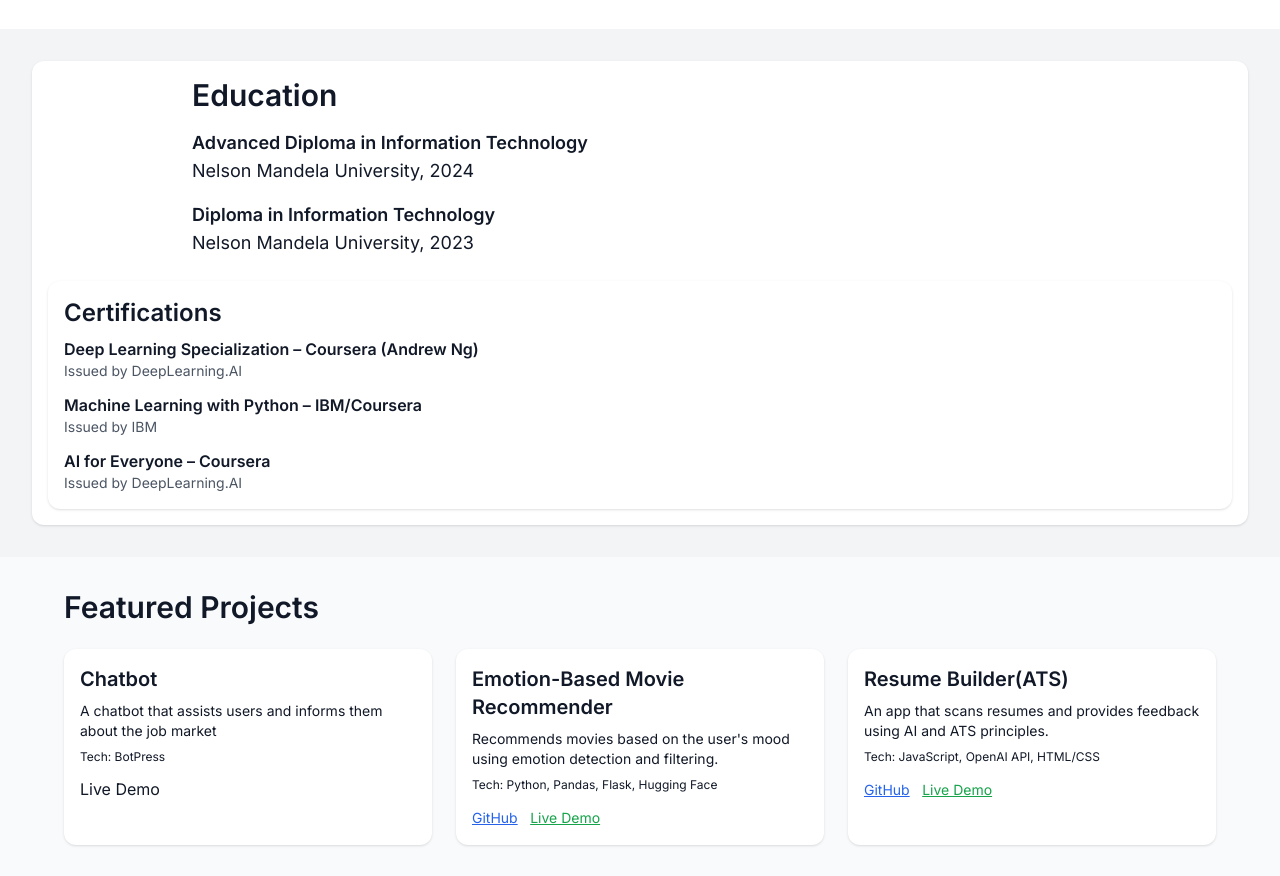
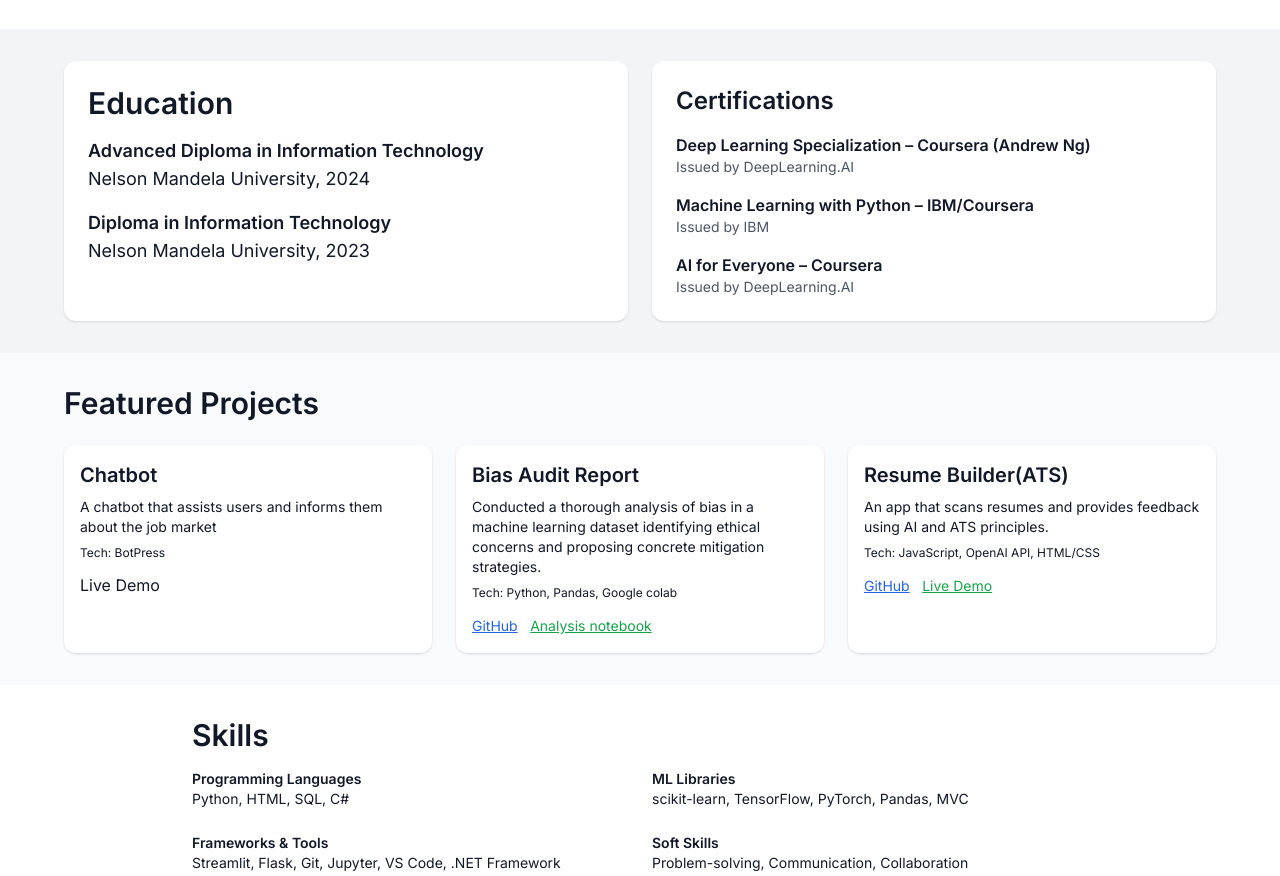
Before and after one commit to ThimnaMagingxa/ai-ml-portfolio, a plain HTML site: page index.html in a window 1280 px wide. Shown: the part 971-1847 px from the top of the page. Drawn offline with nearby package versions, Linux system fonts and the light colour scheme.

Commit message:
Update index.html

```diff
--- a/index.html
+++ b/index.html
@@ -34,10 +34,10 @@
   </div>
 </section>
 
-<!-- Education -->
 <section class="p-8 bg-gray-100">
-  <div class="bg-white p-4 rounded-xl shadow">
-  <div class="max-w-4xl mx-auto">
+  <div class="max-w-6xl mx-auto grid grid-cols-1 md:grid-cols-2 gap-6">
+    <!-- Education Column -->
+    <div class="bg-white p-6 rounded-xl shadow">
       <h2 class="text-3xl font-semibold mb-4">Education</h2>
       <div class="space-y-4 text-lg">
         <div>
@@ -49,11 +49,12 @@
           <p>Nelson Mandela University, 2023</p>
         </div>
       </div>
-</br>
     </div>
-    <div class="bg-white p-4 rounded-xl shadow">
-<h3 class="text-2xl font-semibold mb-2">Certifications</h3>
-    <div class="space-y-3 text-base">
+
+    <!-- Certifications Column -->
+    <div class="bg-white p-6 rounded-xl shadow">
+      <h3 class="text-2xl font-semibold mb-4">Certifications</h3>
+      <div class="space-y-4 text-base">
         <div>
           <p class="font-bold">Deep Learning Specialization – Coursera (Andrew Ng)</p>
           <p class="text-sm text-gray-600">Issued by DeepLearning.AI</p>
@@ -90,12 +91,12 @@
 
       <!-- Project 2 -->
       <div class="bg-white p-4 rounded-xl shadow">
-        <h3 class="text-xl font-bold">Emotion-Based Movie Recommender</h3>
-        <p class="mt-2 text-sm">Recommends movies based on the user's mood using emotion detection and filtering.</p>
-        <p class="text-xs mt-2">Tech: Python, Pandas, Flask, Hugging Face</p>
+        <h3 class="text-xl font-bold">Bias Audit Report</h3>
+        <p class="mt-2 text-sm">Conducted a thorough analysis of bias in a machine learning dataset identifying ethical concerns and proposing concrete mitigation strategies.</p>
+        <p class="text-xs mt-2">Tech: Python, Pandas, Google colab</p>
         <div class="mt-3 space-x-2">
-          <a href="https://github.com/username/emotion-movie-recommender" class="text-blue-600 underline text-sm">GitHub</a>
-          <a href="https://demo-link.com" class="text-green-600 underline text-sm">Live Demo</a>
+          <a href="https://github.com/ThimnaMagingxa/Bias-Audit.git" class="text-blue-600 underline text-sm">GitHub</a>
+          <a href="https://colab.research.google.com/drive/18dZdZwHg92SccN5xyYbehAuOlFbZDEi5?usp=sharing" class="text-green-600 underline text-sm">Analysis notebook</a>
         </div>
       </div>
 
```
Lines whose indentation alone changed are shown as unchanged.
